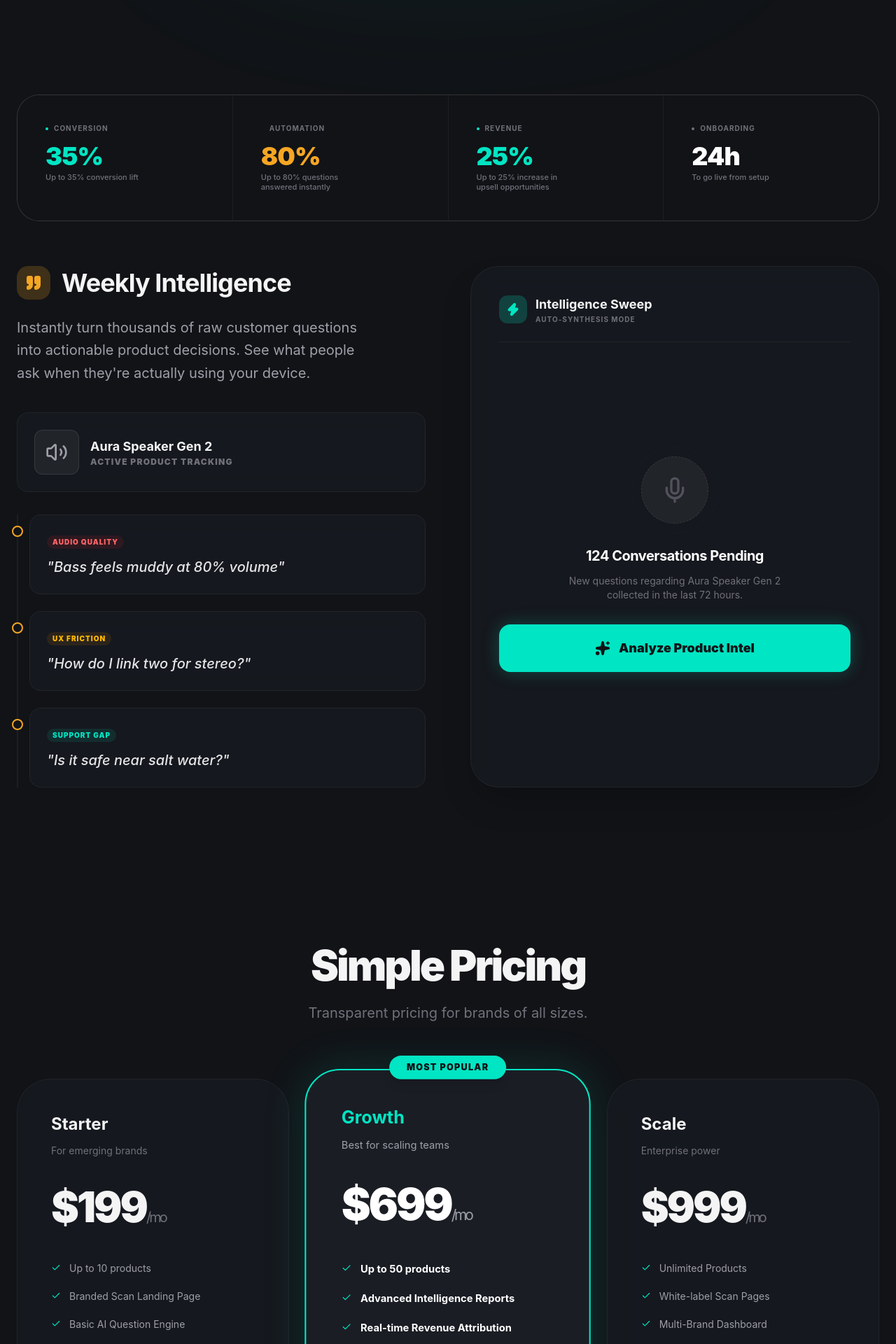
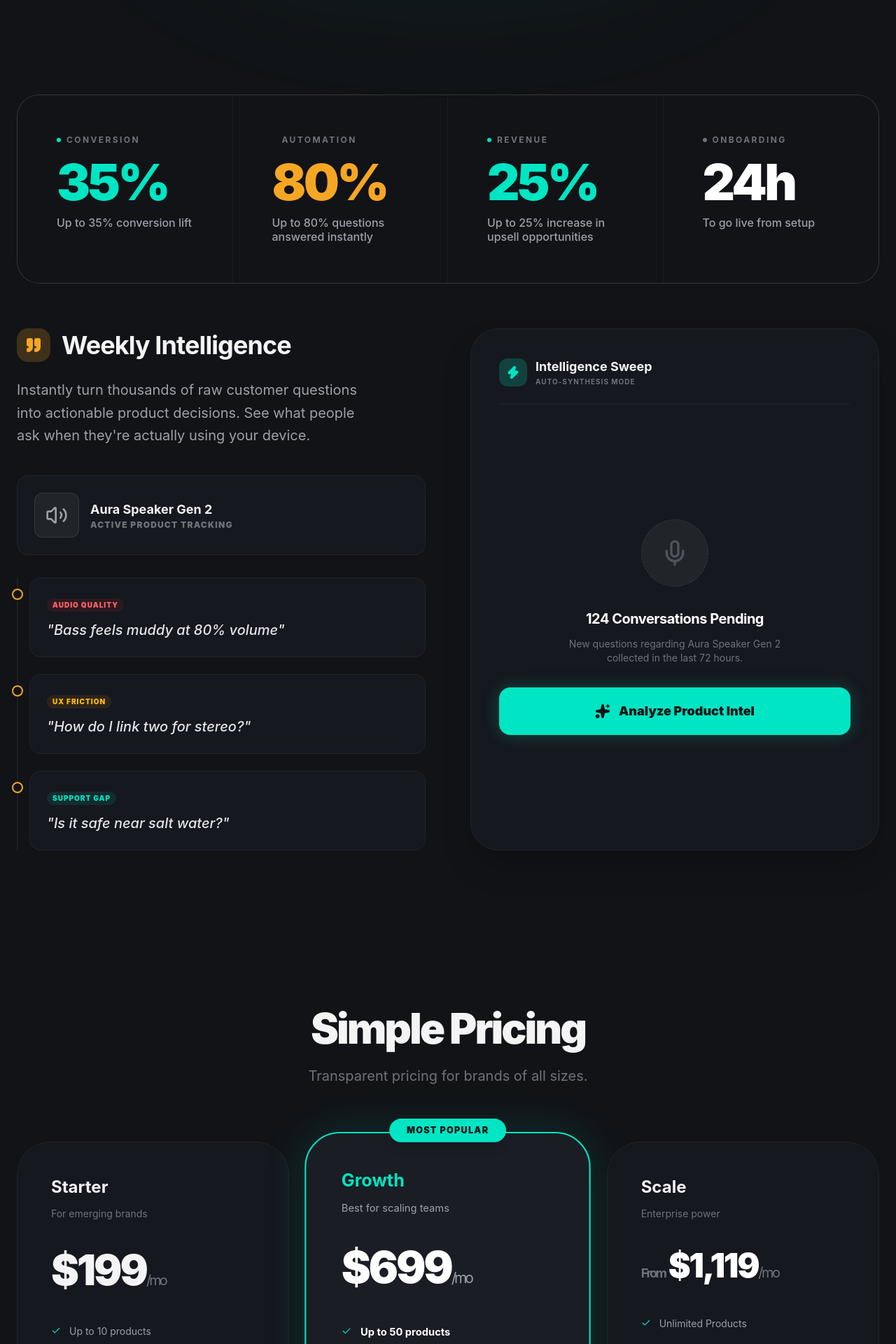
Before and after one commit to kevinlarretche/squ-landing, a React (Vite) app: page / in a window 1280 px wide. Shown: the part 720-2640 px from the top of the page at 70% size. Built offline with nearby package versions, Linux system fonts and the light colour scheme.

Commit message:
fix system instruction

```diff
--- a/src/App.jsx
+++ b/src/App.jsx
@@ -242,25 +242,25 @@ export default function App() {
         </div>
       </section>
 
-      {/* STATS STRIP */}
+      {/* STATS STRIP - ENLARGED FONT */}
       <section className="pt-24 pb-8 px-6 bg-[#111317]">
         <div className="max-w-7xl mx-auto">
-          <div className="grid grid-cols-2 lg:grid-cols-4 gap-px bg-white/5 rounded-[2rem] overflow-hidden border border-white/10">
+          <div className="grid grid-cols-1 md:grid-cols-2 lg:grid-cols-4 bg-white/5 rounded-[2rem] overflow-hidden border border-white/10">
             {[
               { val: "35%", lab: "Up to 35% conversion lift", sub: "Conversion", col: "text-[#00E5C3]" },
               { val: "80%", lab: "Up to 80% questions answered instantly", sub: "Automation", col: "text-[#F5A623]" },
               { val: "25%", lab: "Up to 25% increase in upsell opportunities", sub: "Revenue", col: "text-[#00E5C3]" },
               { val: "24h", lab: "To go live from setup", sub: "Onboarding", col: "text-white" }
             ].map((stat, i) => (
-              <div key={i} className="bg-[#111317] p-8 md:p-10 hover:bg-white/[0.02] transition-colors group">
-                <div className="text-[10px] font-bold uppercase tracking-widest text-zinc-500 mb-3 flex items-center gap-2">
-                  <span className={`w-1 h-1 rounded-full ${stat.col.split(' ')[0] === 'text-white' ? 'bg-zinc-500' : stat.col.replace('text-', 'bg-')}`}></span>
+              <div key={i} className="bg-[#111317] p-10 md:p-14 hover:bg-white/[0.02] transition-colors group border-b lg:border-b-0 lg:border-r border-white/5 last:border-0">
+                <div className="text-xs font-bold uppercase tracking-[0.2em] text-zinc-500 mb-4 flex items-center gap-2">
+                  <span className={`w-1.5 h-1.5 rounded-full ${stat.col.split(' ')[0] === 'text-white' ? 'bg-zinc-500' : stat.col.replace('text-', 'bg-')}`}></span>
                   {stat.sub}
                 </div>
-                <div className={`text-3xl md:text-4xl font-black mb-1 ${stat.col} group-hover:scale-105 transition-transform origin-left duration-500 tracking-tight`}>
+                <div className={`text-6xl md:text-7xl font-black mb-3 ${stat.col} group-hover:scale-105 transition-transform origin-left duration-500 tracking-tighter`}>
                   {stat.val}
                 </div>
-                <div className="text-[11px] text-zinc-500 font-medium leading-tight max-w-[140px]">
+                <div className="text-sm md:text-base text-zinc-400 font-medium leading-tight max-w-[200px]">
                   {stat.lab}
                 </div>
               </div>
@@ -473,7 +473,9 @@ export default function App() {
               <div className="glass-card p-12 rounded-[3rem] border border-white/5 flex flex-col h-full hover:border-white/10 transition-all">
                 <h3 className="text-2xl font-bold mb-3">Scale</h3>
                 <p className="text-zinc-500 text-sm mb-10">Enterprise power</p>
-                <div className="text-6xl font-black mb-12 tracking-tighter">$999<span className="text-xl text-zinc-500 font-normal">/mo</span></div>
+                <div className="text-5xl font-black mb-12 tracking-tighter text-white">
+                  <span className="text-lg font-bold text-zinc-500 mr-1">From</span>$1,119<span className="text-xl text-zinc-500 font-normal">/mo</span>
+                </div>
                 <div className="space-y-5 mb-12 flex-1 text-sm text-zinc-400">
                   {["Unlimited Products", "White-label Scan Pages", "Multi-Brand Dashboard", "API & Webhook Access"].map((f, j) => (
                     <div key={j} className="flex items-start gap-3">
```
